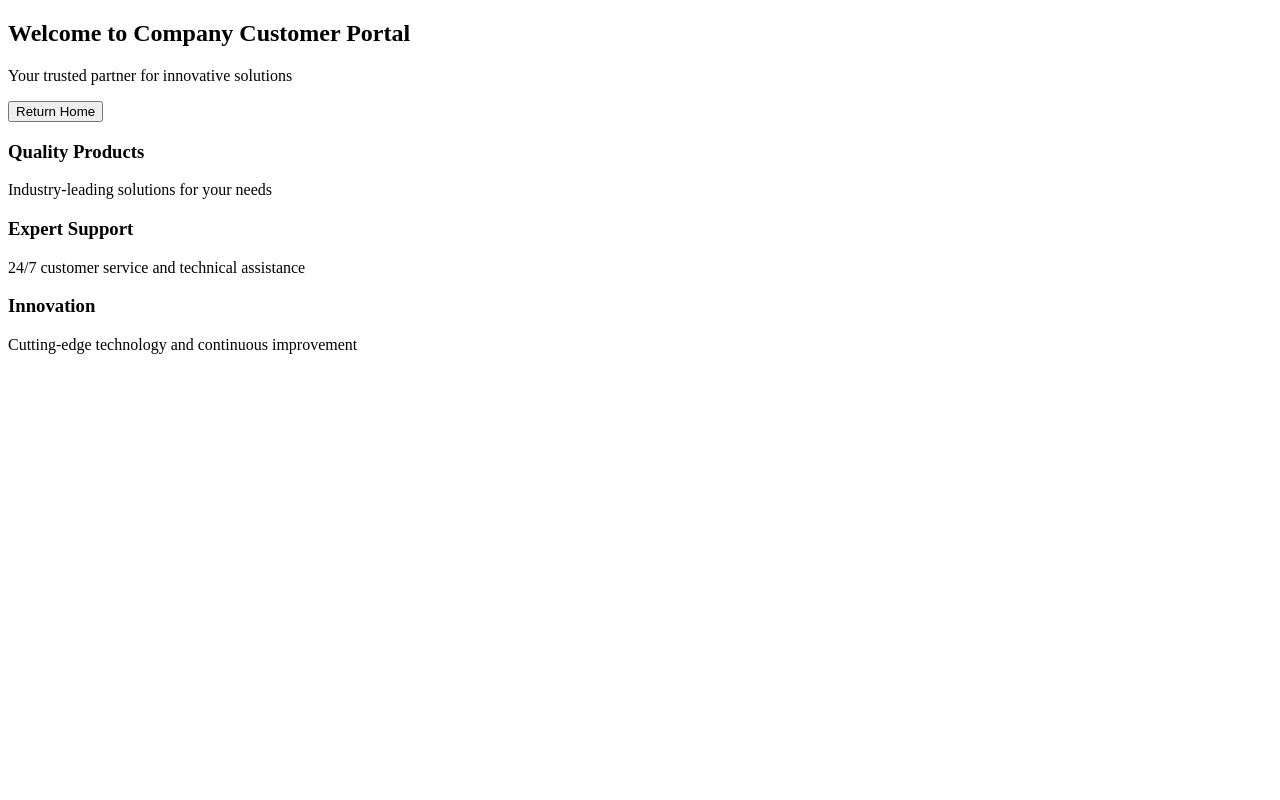
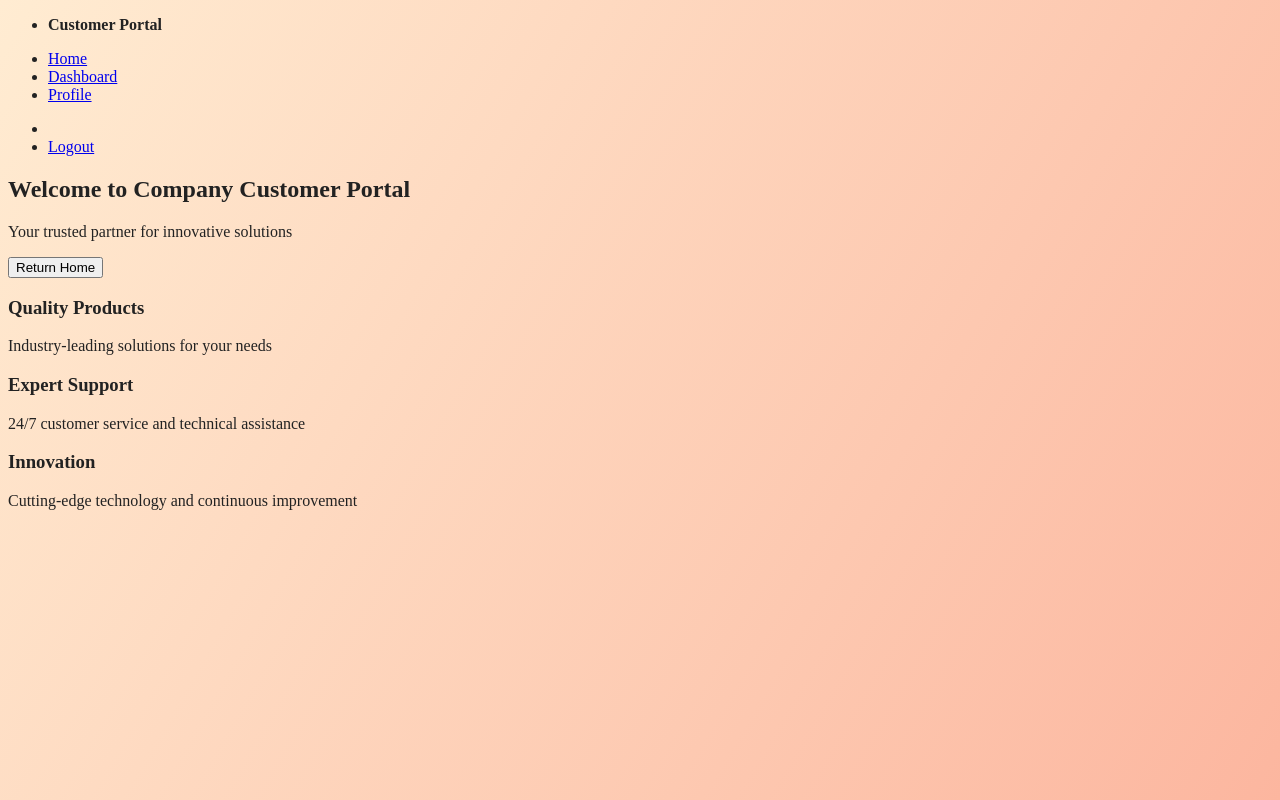
Before and after one commit to Travis-TF365/my-azure-static-webapp, a plain HTML site: page portal/dashboard.html in a window 1280 px wide. Drawn offline with nearby package versions, Linux system fonts and the light colour scheme; a script that the page names is missing.

Commit message:
fixed typo

```diff
--- /dev/null
+++ b/css/internal.css
@@ -0,0 +1,12 @@
+/* internal.css */
+body {
+  background: repeating-linear-gradient(
+    45deg,
+    #222,
+    #222 20px,
+    #444 20px,
+    #444 40px
+  );
+  background-attachment: fixed;
+  color: #fff;
+}
--- /dev/null
+++ b/css/main.css
@@ -0,0 +1,6 @@
+/* main.css */
+body {
+  background: linear-gradient(135deg, #0f2027, #203a43, #2c5364);
+  background-attachment: fixed;
+  color: #fff;
+}
--- /dev/null
+++ b/css/portal.css
@@ -0,0 +1,6 @@
+/* portal.css */
+body {
+  background: linear-gradient(120deg, #ffecd2, #fcb69f);
+  background-attachment: fixed;
+  color: #222;
+}
--- a/portal/dashboard.html
+++ b/portal/dashboard.html
@@ -5,7 +5,7 @@
     <meta name="viewport" content="width=device-width, initial-scale=1.0">
     <title>Home - Portal</title>
     <link rel="stylesheet" href="/css/main.css">
-    <link rel="stylesheet" href="/css/public.css">
+    <link rel="stylesheet" href="/css/portal.css">
     <script defer src="https://cdn.jsdelivr.net/npm/alpinejs@3.x.x/dist/cdn.min.js"></script>
 </head>
 <body>
```
Also changed, not shown: portal/index.html (+1 -1 lines), public/products.html (+1 -1 lines), js/header-loader.js (renamed from js/header-load.js).
